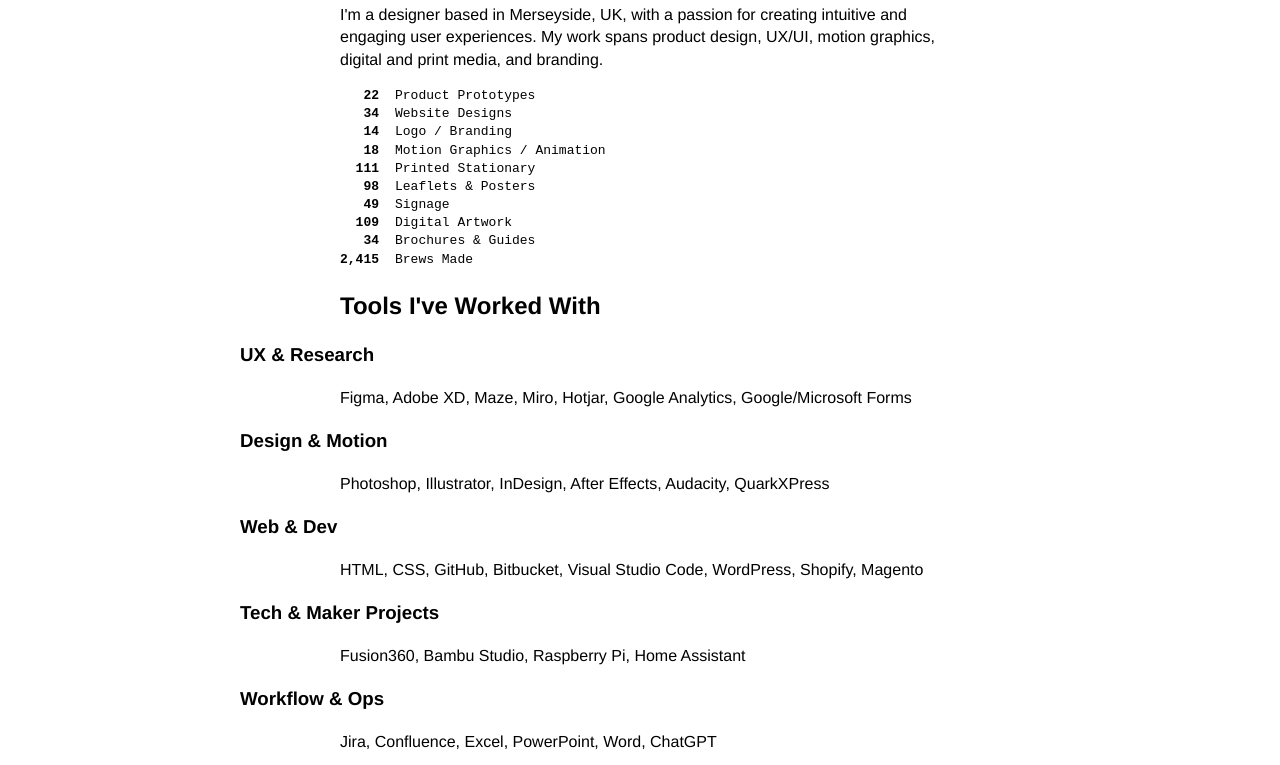
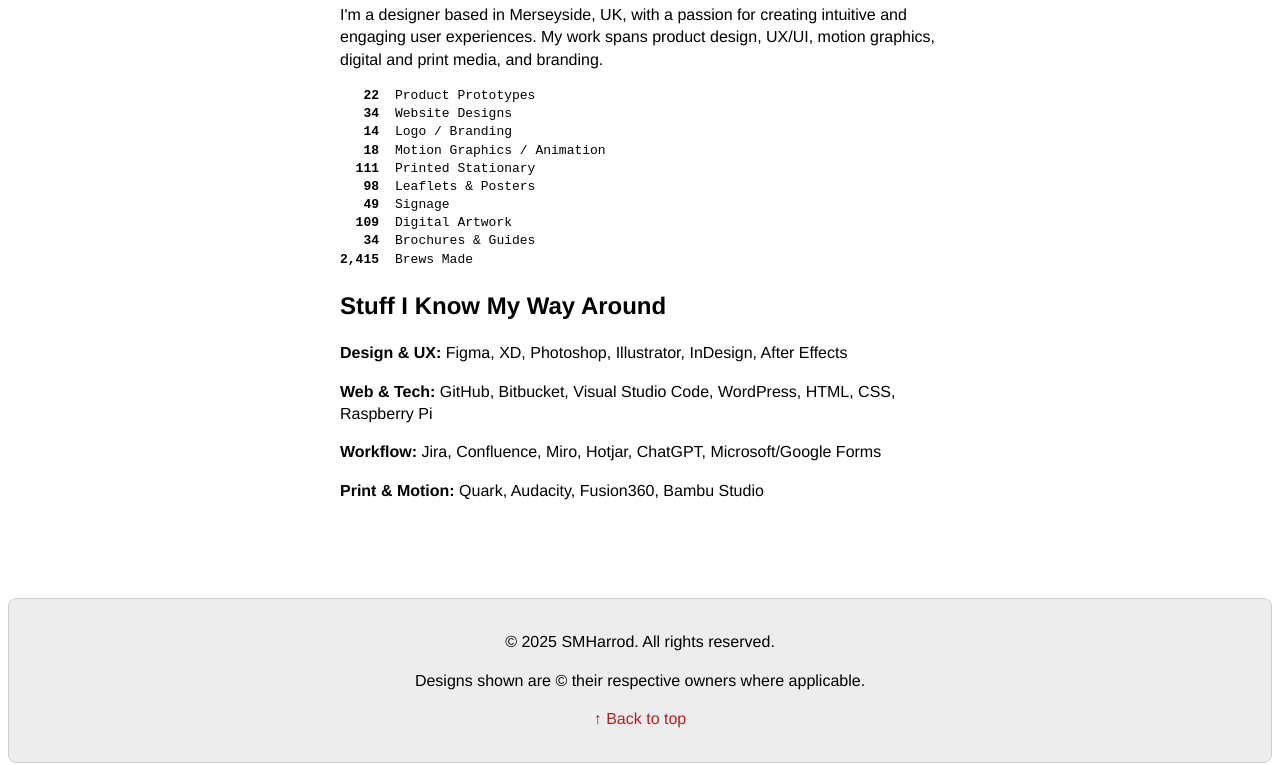
Before and after one commit to smharrod-design/smharrod-design.github.io, a plain HTML site: page pages/about-me.html in a window 1280 px wide. Shown: the part 216-981 px from the top of the page. Drawn offline with Linux system fonts and the light colour scheme.

Commit message:
update content about

```diff
--- a/pages/about-me.html
+++ b/pages/about-me.html
@@ -42,24 +42,12 @@
   <li><span class="number">2,415</span> Brews Made</li>
 </ul>
 <section class="tools">
-  <h2>Tools I've Worked With</h2>
-
-  <h3>UX & Research</h3>
-  <p>Figma, Adobe XD, Maze, Miro, Hotjar, Google Analytics, Google/Microsoft Forms</p>
-
-  <h3>Design & Motion</h3>
-  <p>Photoshop, Illustrator, InDesign, After Effects, Audacity, QuarkXPress</p>
-
-  <h3>Web & Dev</h3>
-  <p>HTML, CSS, GitHub, Bitbucket, Visual Studio Code, WordPress, Shopify, Magento</p>
-
-  <h3>Tech & Maker Projects</h3>
-  <p>Fusion360, Bambu Studio, Raspberry Pi, Home Assistant</p>
-
-  <h3>Workflow & Ops</h3>
-  <p>Jira, Confluence, Excel, PowerPoint, Word, ChatGPT</p>
+  <h2>Stuff I Know My Way Around</h2>
+  <p><strong>Design & UX:</strong> Figma, XD, Photoshop, Illustrator, InDesign, After Effects</p>
+  <p><strong>Web & Tech:</strong> GitHub, Bitbucket, Visual Studio Code, WordPress, HTML, CSS, Raspberry Pi</p>
+  <p><strong>Workflow:</strong> Jira, Confluence, Miro, Hotjar, ChatGPT, Microsoft/Google Forms</p>
+  <p><strong>Print & Motion:</strong> Quark, Audacity, Fusion360, Bambu Studio</p>
 </section>
-
 </div>
     <footer class="site-footer">
         <p>© 2025 SMHarrod. All rights reserved.</p>
--- a/style.css
+++ b/style.css
@@ -129,7 +129,7 @@ body {
     padding: 1rem;
 }
 
-.page-content p, .page-content h1, .page-content h2, .page-content ul {
+.page-content p, .page-content h1, .page-content h2, .page-content ul, .page-content h3 {
     max-width: 600px;
     margin-left: auto;
     margin-right: auto;
```
